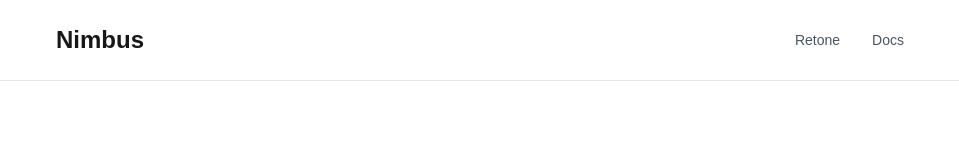
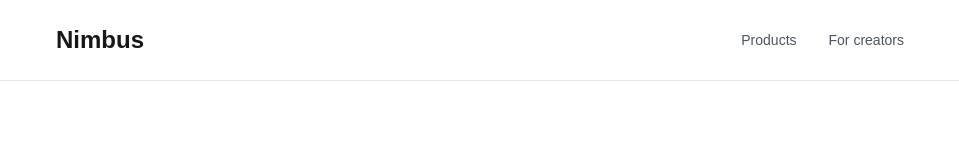
Before and after one commit to viniciussucupira/nimbus-labs, a Next.js app: page / in a window 1280 px wide. Shown: the top 160 px of the page, without its empty margins (160-1119 px from the left). Built offline with nearby package versions, Linux system fonts and the light colour scheme.

Commit message:
feat: link creator research page from home navigation

```diff
--- a/app/page.tsx
+++ b/app/page.tsx
@@ -1,3 +1,4 @@
+import Link from "next/link";
 import { SiteFooter } from "@/components/site-footer";
 
 export default function Home() {
@@ -8,8 +9,8 @@ export default function Home() {
         <div className="max-w-4xl mx-auto px-6 py-6 flex items-center justify-between">
           <div className="text-2xl font-bold">Nimbus</div>
           <nav className="flex gap-8 text-sm">
-            <a href="#retone" className="text-gray-600 hover:text-black">Retone</a>
-            <a href="#" className="text-gray-600 hover:text-black">Docs</a>
+            <a href="#products" className="text-gray-600 hover:text-black">Products</a>
+            <Link href="/creators" className="text-gray-600 hover:text-black">For creators</Link>
           </nav>
         </div>
       </header>
@@ -20,13 +21,13 @@ export default function Home() {
         <p className="text-xl text-gray-600 mb-8 max-w-2xl">
           Simple, focused tools built with AI. No bloat, just results.
         </p>
-        <a href="#retone" className="inline-block px-6 py-3 bg-black text-white rounded hover:bg-gray-900">
+        <a href="#products" className="inline-block px-6 py-3 bg-black text-white rounded hover:bg-gray-900">
           Explore Products
         </a>
       </section>
 
       {/* Products */}
-      <section id="retone" className="max-w-4xl mx-auto px-6 py-24 border-t border-gray-200">
+      <section id="products" className="max-w-4xl mx-auto px-6 py-24 border-t border-gray-200">
         <h2 className="text-3xl font-bold mb-12">Products</h2>
 
         <div className="space-y-12">
```
